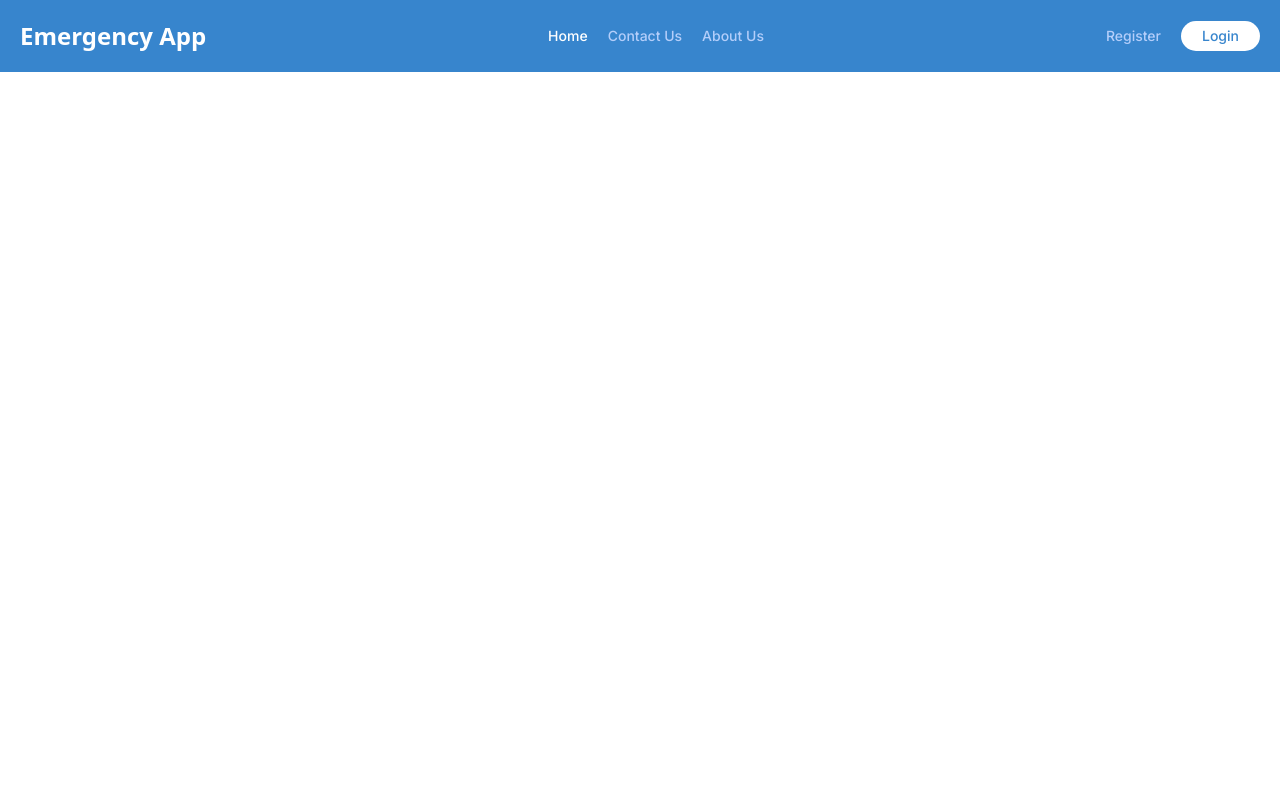
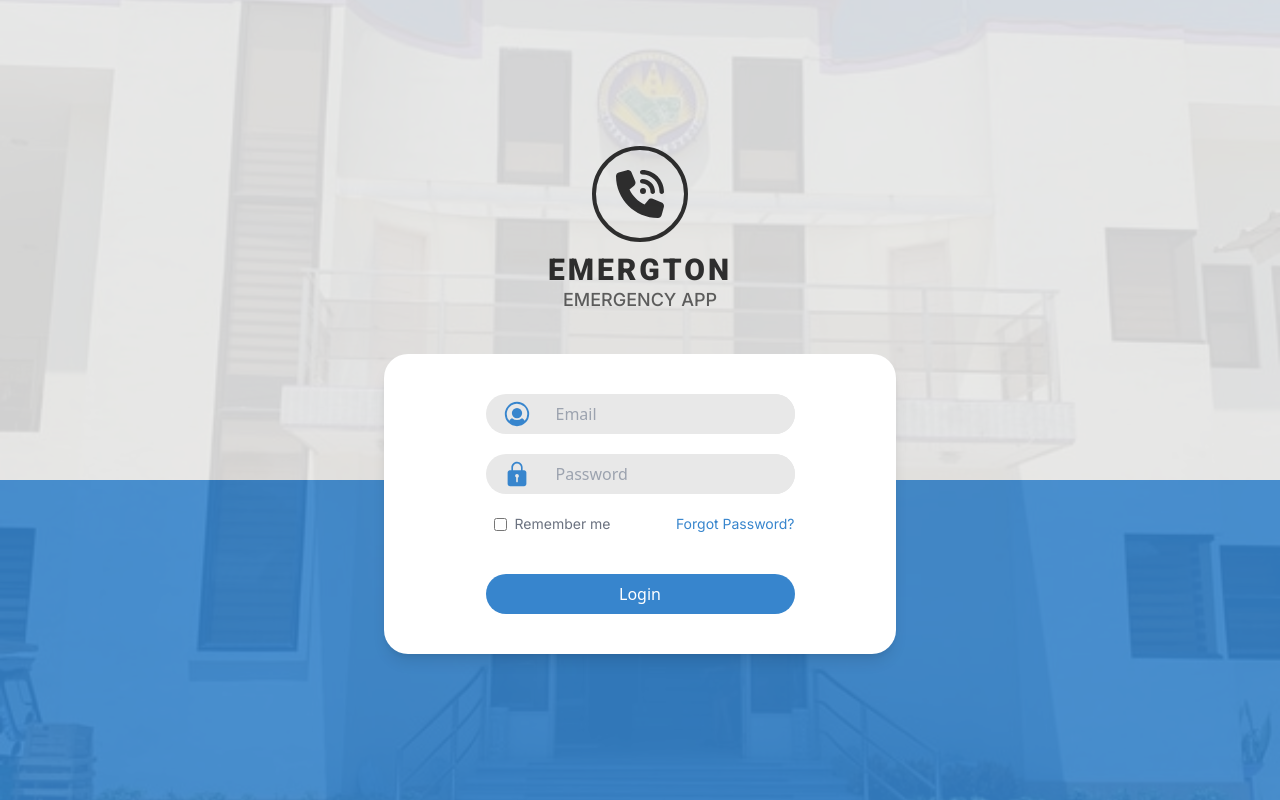
Before and after one commit to marklouisALTER/Emergeton-WEB, a React (Vite) app: page / in a window 1280 px wide. Built offline with nearby package versions, Linux system fonts and the light colour scheme.

Commit message:
refactor: the routes and color design

```diff
--- a/src/App.tsx
+++ b/src/App.tsx
@@ -1,9 +1,9 @@
 import { BrowserRouter as Router, Routes, Route } from 'react-router-dom'
 import { NotFound } from './pages/NotFound'
 import { Login } from './pages/Login'
-import { Homepage } from './pages/Homepage'
-import Layout from './layout/Layout'
-import { Register } from './pages/Register'
+// import { Homepage } from './pages/Homepage'
+// import Layout from './layout/Layout'
+// import { Register } from './pages/Register'
 import AdminLogin from './pages/AdminLogin'
 import { UserLayout } from './layout/UserLayout'
 import Dashboard from './pages/admin/Dashboard'
@@ -12,15 +12,15 @@ function App() {
   return (
     <Router>
       <Routes>
-        <Route path='/' element={<Layout />}>
-          <Route index element={<Homepage />} />
-          <Route path="register" element={<Register />} />
-        </Route>
+        {/* <Route path='/' element={<Layout />}> */}
+          {/* <Route index element={<Homepage />} /> */}
+          {/* <Route path="register" element={<Register />} /> */}
+        {/* </Route> */}
         <Route path='dashboard' element={<UserLayout />} >
           <Route index element={<Dashboard />} />
         </Route>
         <Route path='login' element={<Login />} />
-        <Route path='admin-login' element={<AdminLogin />} />
+        <Route path='/' element={<AdminLogin />} />
         <Route path="*" element={<NotFound />} />
       </Routes>
     </Router>
--- a/src/pages/AdminLogin.tsx
+++ b/src/pages/AdminLogin.tsx
@@ -20,7 +20,7 @@ const AdminLogin:React.FC = () => {
             <div className='w-full flex flex-col gap-5'>
               <div className='relative w-full flex items-center bg-[#e8e8e8] rounded-full'>
                 <div className='px-4 rounded-l-full'>
-                  <PiUserCircleFill className='text-brand-primary text-3xl'/>
+                  <PiUserCircleFill className='text-primary text-3xl'/>
                 </div>
                 <input
                   type='text'
@@ -31,7 +31,7 @@ const AdminLogin:React.FC = () => {
               </div>
               <div className='relative w-full flex items-center bg-[#e8e8e8] rounded-full'>
                 <div className='px-4 rounded-l-full'>
-                  <IoIosLock className='text-brand-primary text-3xl'/>
+                  <IoIosLock className='text-primary text-3xl'/>
                 </div>
                 <input
                   type='password'
@@ -45,14 +45,14 @@ const AdminLogin:React.FC = () => {
                   <input type='checkbox' id='rememberMe' name='rememberMe' className='mr-2' />
                   <label htmlFor='rememberMe' className='font-secondary text-sm text-gray-500 cursor-pointer'>Remember me</label>
                 </div>
-                <p className='font-secondary text-sm text-brand-primary'>Forgot Password?</p>
+                <p className='font-secondary text-sm text-primary'>Forgot Password?</p>
               </div>
-              <button className='bg-brand-primary text-white py-2 rounded-full mt-5'>Login</button>
+              <button className='bg-primary text-white py-2 rounded-full mt-5'>Login</button>
             </div>
           </form>
         </div>
     </div>
-    <div className='absolute w-full h-[20rem] bg-brand-primary bottom-0'></div>
+    <div className='absolute w-full h-[20rem] bg-primary bottom-0'></div>
     <img
       src={longosCityHall}
       alt="city hall"
--- a/src/pages/admin/Dashboard.tsx
+++ b/src/pages/admin/Dashboard.tsx
@@ -44,24 +44,9 @@ const Dashboard:React.FC = () => {
               </Popup>
             </Marker>
           </MapContainer>
-          <div className='mt-5'>
-            <div className='relative w-full rounded-md bg-white shadow-md p-3'>
-              <h3 className='font-secondary text-red-500 font-medium animate-pulse'>Emergency</h3>
-              <p className='font-secondary text-gray-400 text-xs mt-2'>Name: <span className='text-black/70'>Markme Dev</span></p>
-              {/* <p className='font-secondary text-gray-400 text-xs'>Location: <span className='text-black/70'>City of malabon university</span></p>
-              <p className='font-secondary text-gray-400 text-xs'>Remarks: <span className='text-black/70'>Send help</span></p> */}
-              <div className='mt-2 w-full flex justify-end'>
-                <button className='bg-green-500 text-white text-xs px-3 p-1 rounded-sm'>
-                  Deploy
-                </button>
-              </div>
-              <div className='absolute top-5 right-3'>
-                <p className='font-secondary text-black/80 text-xs'>2 mins ago</p>
-              </div>
-            </div>
-          </div>
+
         </div>
-        <div className='w-full rounded-md p-5 shadow-md h-full border-2 border-gray-300'>
+        <div className='w-full h-full'>
           <h3 className='font-secondary text-black/80 font-medium'>Unit Available</h3>
           <div className='mt-5 grid grid-cols-1 sm:grid-cols-2 lg:grid-cols-3 gap-5'>
             <div className='rounded-md w-full bg-primary mt-5 p-5 relative'>
@@ -98,15 +83,22 @@ const Dashboard:React.FC = () => {
               </div>
             </div>
           </div>
-          <div className='w-full mt-5'>
-              <div className='w-full bg-primary h-[15rem] rounded-md'>
+          <h2 className='font-secondary text-black/80 font-medium mt-5'>Recent Emergency</h2>
+          <div className='mt-5'>
+            <div className='relative w-full rounded-md bg-white shadow-md p-3 cursor-pointer transition-all ease-in-out hover:scale-[1.01]'>
+              <h3 className='font-secondary text-red-500 font-medium animate-pulse'>Emergency</h3>
+              <p className='font-secondary text-gray-400 text-xs mt-2'>Name: <span className='text-black/70'>Markme Dev</span></p>
+              {/* <p className='font-secondary text-gray-400 text-xs'>Location: <span className='text-black/70'>City of malabon university</span></p>
+              <p className='font-secondary text-gray-400 text-xs'>Remarks: <span className='text-black/70'>Send help</span></p> */}
+              <div className='mt-2 w-full flex justify-end'>
+                <button className='bg-green-600 text-white text-xs px-3 p-1 rounded-sm font-secondary hover:bg-green-600/80'>
+                  Deploy
+                </button>
               </div>
-              <div className='grid grid-cols-2 gap-5 mt-5'>
-                <div className='w-full bg-primary h-[10rem] rounded-md'>
-                </div>
-                <div className='w-full bg-primary h-[10rem] rounded-md'>
-                </div>
+              <div className='absolute top-5 right-3'>
+                <p className='font-secondary text-black/80 text-xs'>2 mins ago</p>
               </div>
+            </div>
           </div>
         </div>
       </div>
```
